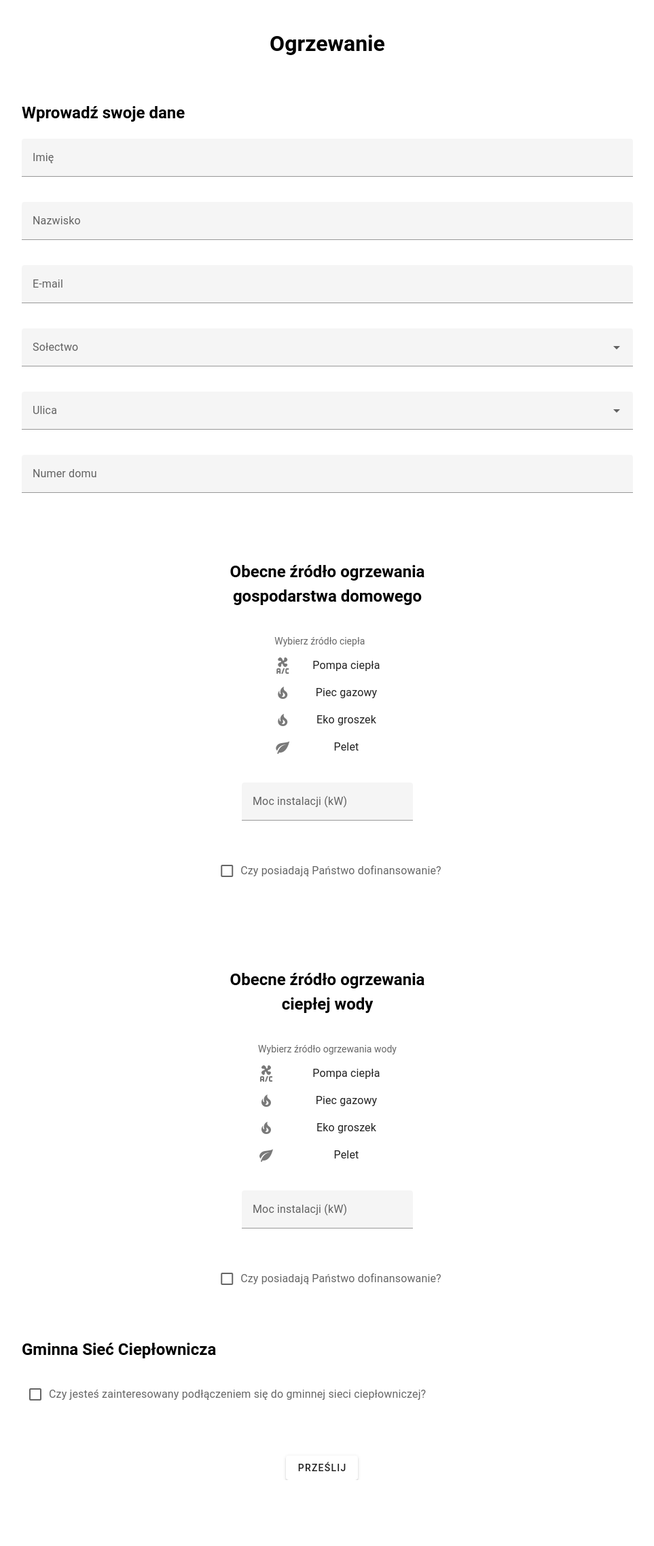
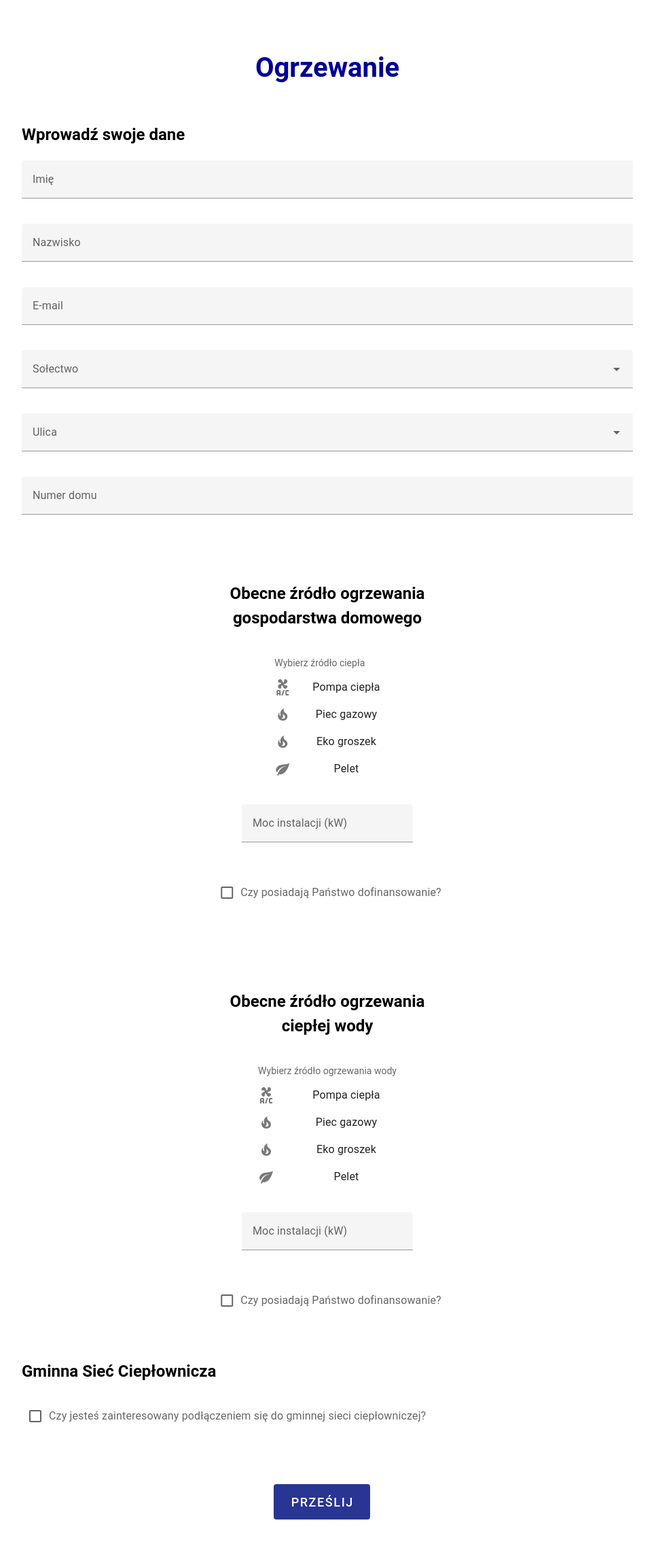
Before and after one commit to JakGin/formularz, a Vue app in the folder frontend/: page / in a window 1280 px wide. Shown: the top 2274 px of the page at 68% size, without its empty margins (158-1121 px from the left). Before the commit the page ends 2177 px from the top, so only its background shows below. Built offline with nearby package versions, Linux system fonts and the light colour scheme; no server answers.

Commit message:
Add margin to the app view; change colour of the button and heading

```diff
--- a/frontend/src/App.vue
+++ b/frontend/src/App.vue
@@ -127,7 +127,7 @@ const handleSubmit = async () => {
       lastname: "",
       email: "",
       solectwo: null,
-      street: "",
+      street: null,
       homeNumber: "",
       eagerToJoin: null,
       yearToJoin: null,
@@ -172,6 +172,9 @@ const handleSubmit = async () => {
         type="submit"
         text="Prześlij"
         @click="handleSubmit"
+        color="indigo-darken-3"
+        size="x-large"
+        variant="flat"
       />
     </div>
   </div>
@@ -182,14 +185,16 @@ const handleSubmit = async () => {
   display: flex;
   flex-direction: column;
   align-items: center;
+  margin: 70px;
 }
 .app-header-title {
   text-align: center;
   font-weight: bold;
-  margin: 40px 0 20px;
+  font-size: 40px;
+  color: rgb(0, 0, 148);
 }
 .app-main-parts {
-  margin: 40px;
+  margin: 50px 0 50px 0;
   max-width: 900px;
   width: 100%;
   display: flex;
```
